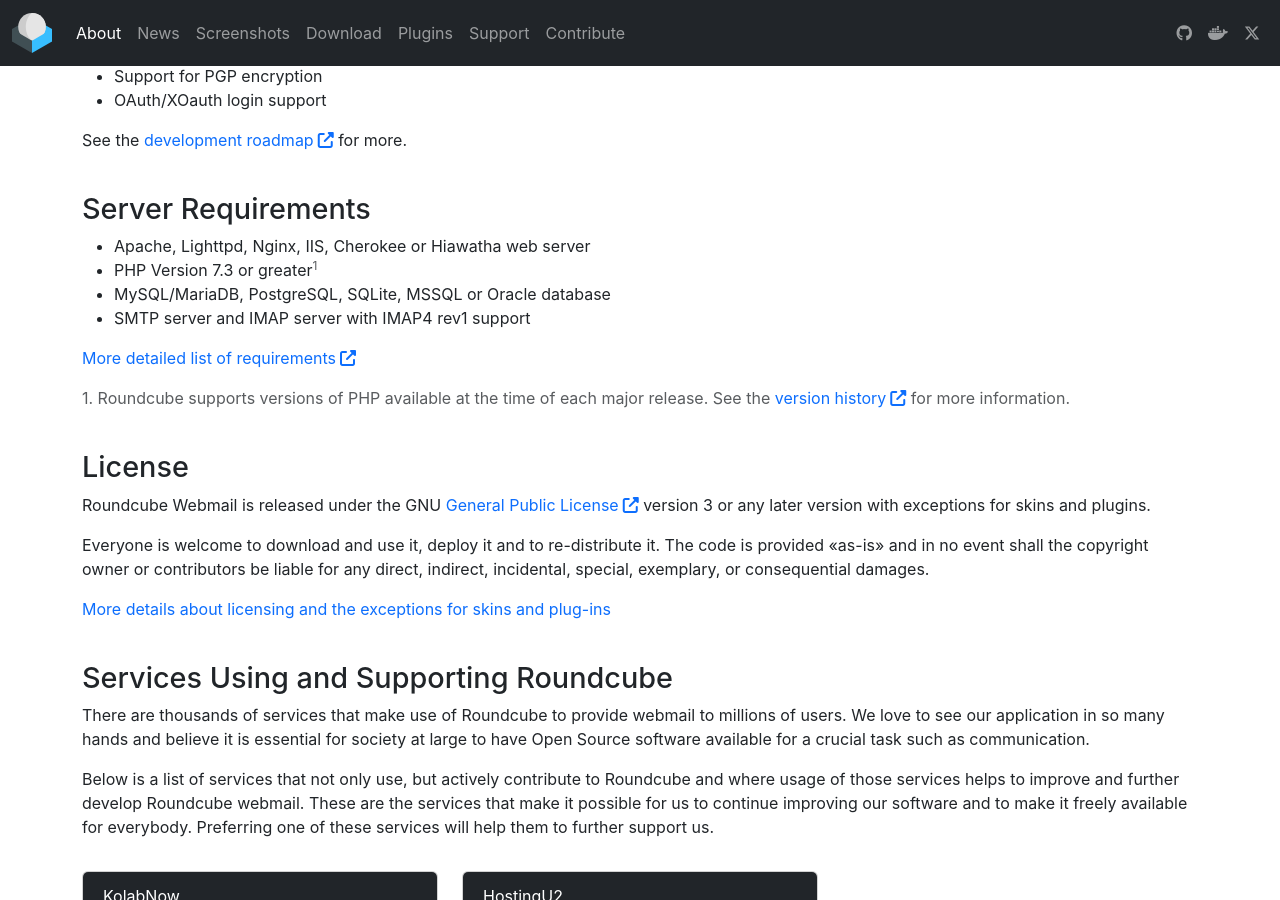
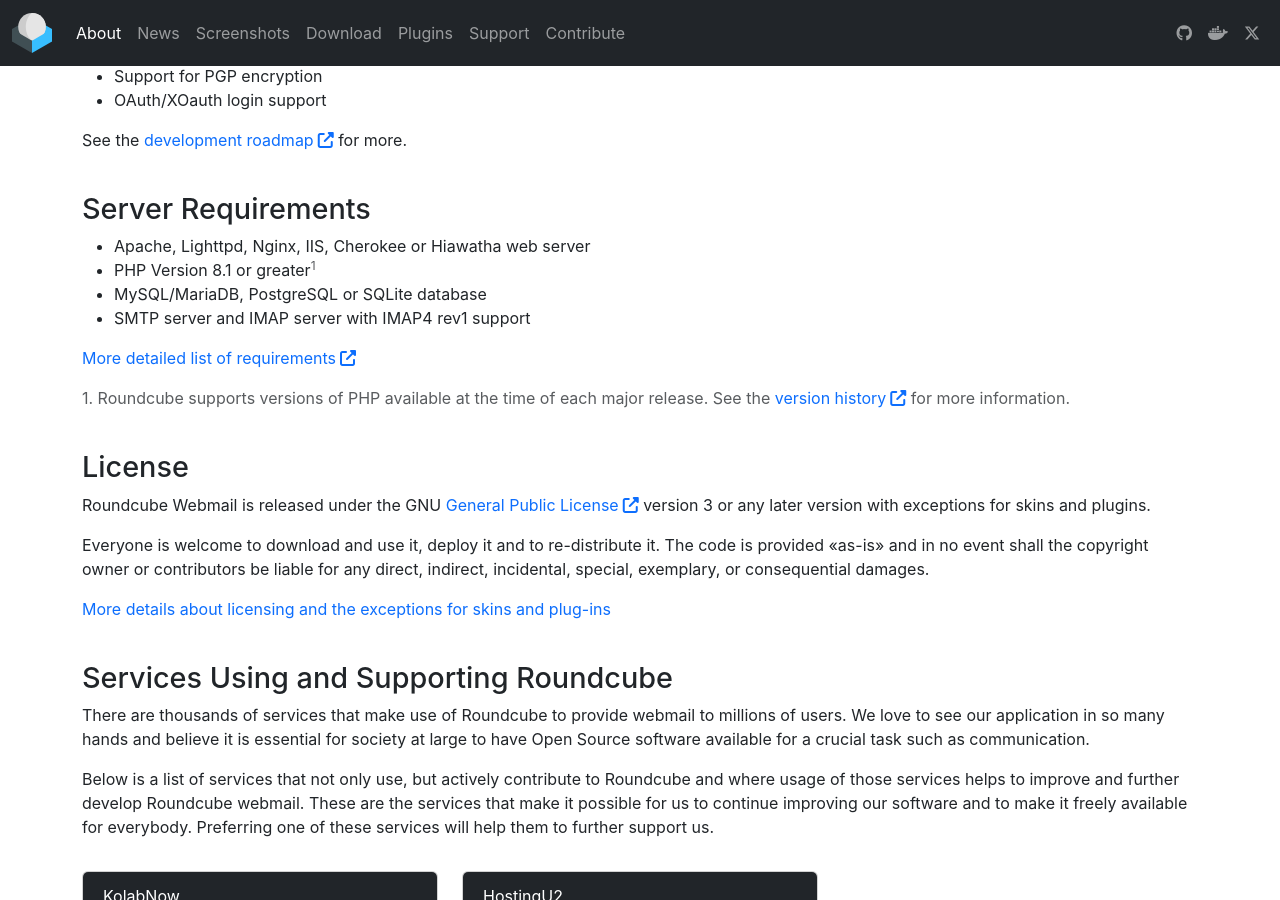
Before and after one commit to roundcube/roundcube.github.com, a Jekyll site: the page built from about/index.html, in a window 1280 px wide and 900 px high, scrolled down 851 px. Built offline with Jekyll 4.4.1, drawn with Linux system fonts in a browser that asks for light colours.

Commit message:
update server requirements

```diff
--- a/about/index.html
+++ b/about/index.html
@@ -89,8 +89,8 @@
         <h2 id="serverrequirements">Server Requirements <a class="anchor" href="#serverrequirements" aria-label="Link to this section: Server Requirements"></a></h2>
         <ul>
             <li>Apache, Lighttpd, Nginx, IIS, Cherokee or Hiawatha web server</li>
-            <li>PHP Version 7.3 or greater<sup><a href="#fn1" class="text-body-secondary">1</a></sup></li>
-            <li>MySQL/MariaDB, PostgreSQL, SQLite, MSSQL or Oracle database</li>
+            <li>PHP Version 8.1 or greater<sup><a href="#fn1" class="text-body-secondary">1</a></sup></li>
+            <li>MySQL/MariaDB, PostgreSQL or SQLite database</li>
             <li>SMTP server and IMAP server with IMAP4 rev1 support</li>
         </ul>
 
```
